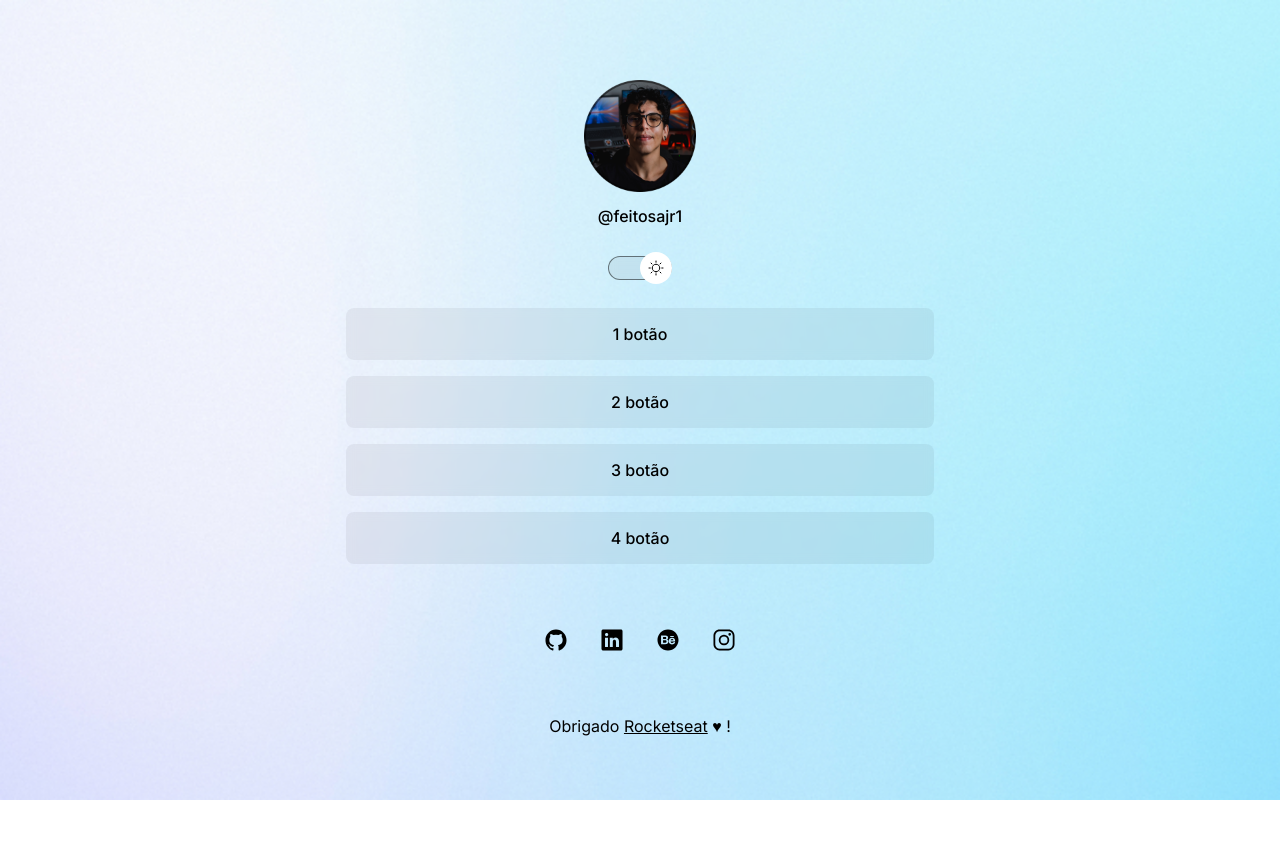
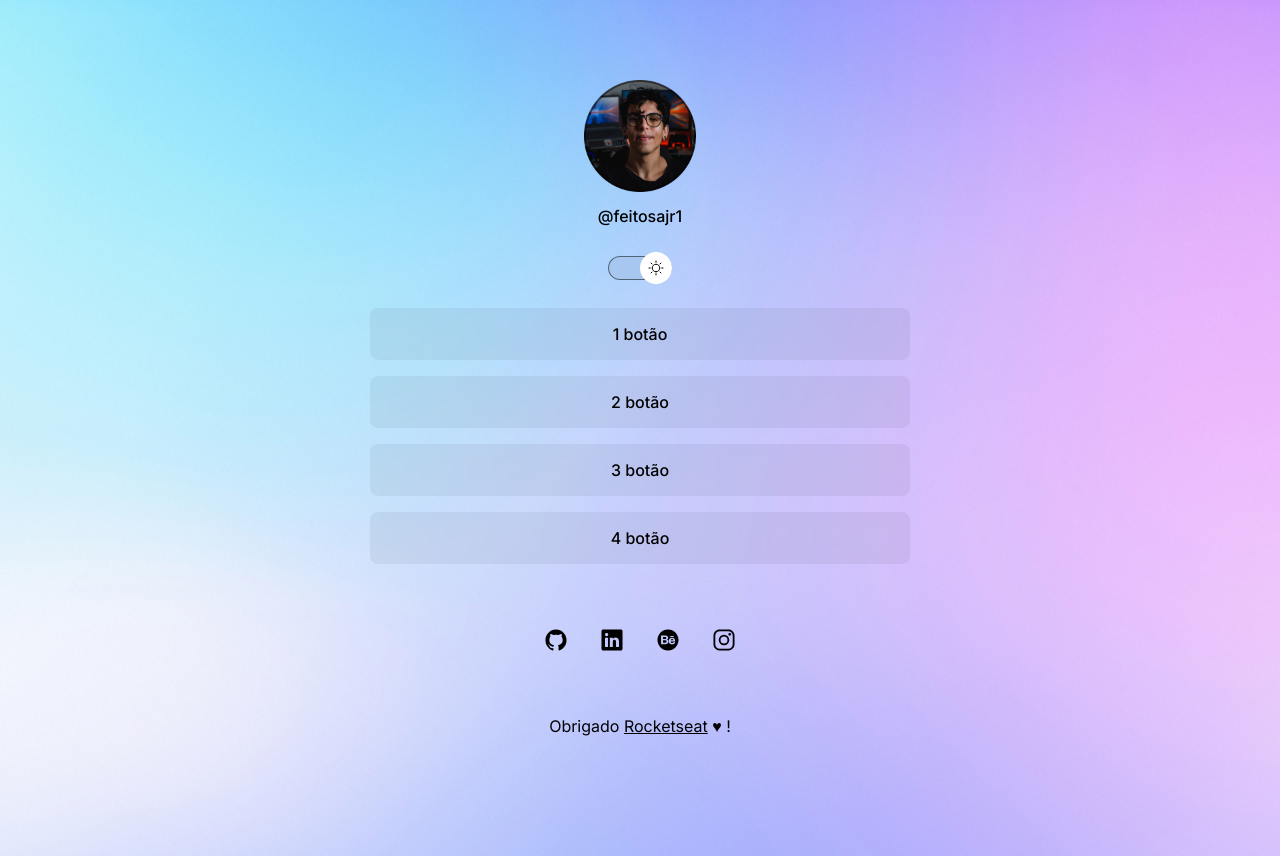
Before and after one commit to feitosajr1/discoverRocketseetProject, a plain HTML site: page index.html in a window 1280 px wide. Both pictures are taken after a click on the element 640 px from the left and 268 px from the top of the page. Before the commit the page ends 800 px from the top, so only its background shows below. Drawn offline with nearby package versions, Linux system fonts and the light colour scheme.

Commit message:
Change background on media

```diff
--- a/style.css
+++ b/style.css
@@ -27,6 +27,7 @@
 body {
   background: var(--bg-url) no-repeat top center/cover;
   transition: background 1s;
+  height:100vh;
 }
 
 body * {
@@ -36,9 +37,9 @@ body * {
 
 #container {
   width: 100%;
-  max-width:588px;
-  height: 712px;
+  max-width: 588px;
   margin: 56px auto 0px;
+  padding: 0 24px;
 
   /*border: 1px solid red;*/
 }
@@ -73,7 +74,7 @@ body * {
 
 #switch {
   position: relative;
-  width:64px;
+  width: 64px;
   margin: 4px auto;
 }
 
@@ -84,20 +85,20 @@ body * {
   border: 0;
   border-radius: 9999px;
   position: absolute;
-  top:50%;
-  left:0;
-  z-index:1;
+  top: 50%;
+  left: 0;
+  z-index: 1;
   transform: translateY(-50%);
-  transition: background 0.5s ;
+  transition: background 0.5s;
 }
 
 .light #switch button {
-  right:0;
-  left:initial;
+  right: 0;
+  left: initial;
 }
 
 #switch span {
-  display:block;
+  display: block;
   width: 64px;
   height: 24px;
   background: var(--surface-color);
@@ -169,3 +170,13 @@ footer {
 
   /*border:1px solid green;*/
 }
+
+@media (min-width: 700px) {
+  :root {
+    --bg-url: url(./assets/bg-dark-desktop.jpg);
+  }
+
+  .light {
+    --bg-url: url(./assets/bg-light-desktop.png);
+  }
+}
```
Also changed, not shown: assets/bg-dark-desktop.jpg (added), assets/bg-light-desktop.png (added).
